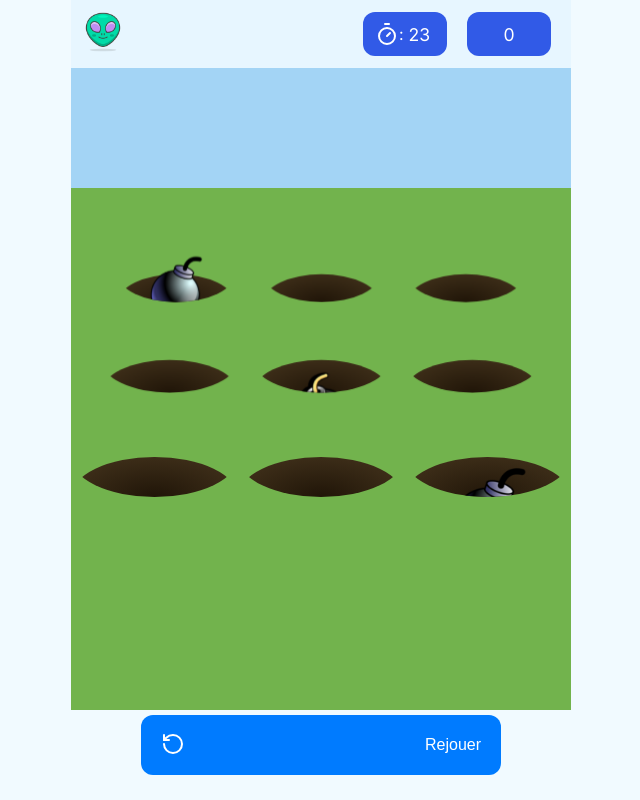
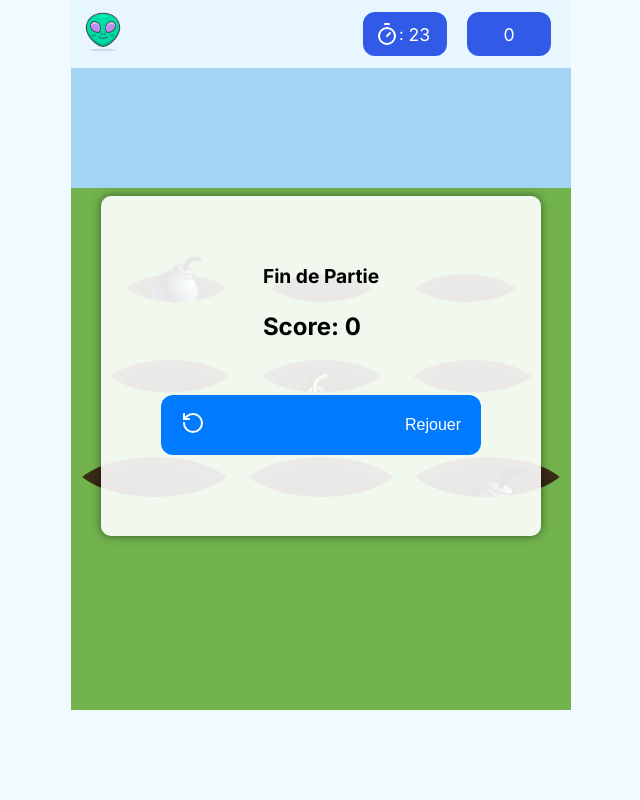
Before and after one commit to sthiefaine/waapi-hammer, a Next.js app: page /game in a window 1280 px wide. Both pictures are taken after a click on the button "Arreter". Shown: the whole page, without its empty margins (319-959 px from the left). Built offline with nearby package versions, Linux system fonts and the light colour scheme.

Commit message:
feat(popup): add pop in game

```diff
--- a/components/InGameActionButton/inGameActionButton.tsx
+++ b/components/InGameActionButton/inGameActionButton.tsx
@@ -22,24 +22,6 @@ export default function InGameActionButton() {
           />
         </>
       )}
-      {gameState === GameStateEnum.END && (
-        <>
-          <Button
-            icon={<RotateCcw />}
-            text="Rejouer"
-            gameState={GameStateEnum.RESET}
-          />
-        </>
-      )}
-      {gameState === GameStateEnum.PAUSED && (
-        <>
-          <Button
-            icon={<Play />}
-            text="Reprendre"
-            gameState={GameStateEnum.PLAYING}
-          />
-        </>
-      )}
     </div>
   );
 }
--- a/components/board/board.tsx
+++ b/components/board/board.tsx
@@ -14,6 +14,7 @@ import InGameActionButton from "../InGameActionButton/inGameActionButton";
 import { Countdown } from "../countdown/countdown";
 import { randomIntFromInterval } from "@/helpers/numbers";
 import { ImageType, bombsList, devPicture, imagesList } from "@/data/images";
+import PopUp from "../popUp/popUp";
 
 type MoleType = {
   speed: number;
@@ -117,6 +118,17 @@ export function Board() {
     }
   }, [gameState]);
 
+  const DisplayPopUP = () => {
+    if (
+      gameState === GameStateEnum.GAME_OVER ||
+      gameState === GameStateEnum.FINISH ||
+      gameState === GameStateEnum.END ||
+      gameState === GameStateEnum.PAUSED
+    ) {
+      return <PopUp />;
+    }
+  };
+
   return (
     <>
       <section className={styles.section}>
@@ -142,6 +154,8 @@ export function Board() {
           ))}
         </div>
         {gameState === GameStateEnum.INIT && <Countdown />}
+
+        <DisplayPopUP />
       </section>
       <InGameActionButton />
     </>
--- /dev/null
+++ b/components/popUp/popUp.module.css
@@ -0,0 +1,43 @@
+.popUp {
+  position: absolute;
+  top: 20%;
+  width: 80%;
+  max-width: 500px;
+  min-height: 300px;
+  background-color: rgba(255, 255, 255, 0.9);
+  padding: 20px;
+  border-radius: 10px;
+  box-shadow: 0 0 10px rgba(0, 0, 0, 0.5);
+  z-index: 1000;
+  display: flex;
+  flex-direction: column;
+  align-items: center;
+  justify-content: center;
+}
+
+.header {
+  font-size: 1.5rem;
+  font-weight: bold;
+  margin-bottom: 10px;
+}
+
+.title {
+  font-size: 1.2rem;
+  margin-bottom: 10px;
+}
+
+.body {
+  font-size: 1rem;
+  margin-bottom: 10px;
+}
+
+.text {
+  font-size: 1rem;
+  margin-bottom: 10px;
+}
+
+.footer {
+  display: flex;
+  justify-content: space-between;
+  width: 100%;
+}
--- /dev/null
+++ b/components/popUp/popUp.tsx
@@ -0,0 +1,83 @@
+import { GameStateEnum, useGameStore } from "@/zustand/store/game";
+import styles from "./popUp.module.css";
+import { use, useEffect, useState } from "react";
+import { Button } from "../button/button";
+import { Play, RotateCcw } from "lucide-react";
+
+export function PopUp() {
+  const { gameState, score } = useGameStore();
+
+  const [text, setText] = useState("");
+
+  useEffect(() => {
+    switch (gameState) {
+      case "GAME_OVER":
+        setText("Perdu");
+        break;
+      case "FINISH":
+        setText("Partie Terminée");
+        break;
+      case "PAUSED":
+        setText("Pause");
+        break;
+      case "END":
+        setText("Fin de Partie");
+        break;
+      default:
+        setText(gameState);
+        break;
+    }
+  }, [gameState]);
+
+  return (
+    <div className={styles.popUp}>
+      <div className={styles.header}>
+        <h2 className={styles.title}>{text}</h2>
+        <p>Score: {score}</p>
+      </div>
+      <div className={styles.body}>
+        <div className={styles.text}></div>
+      </div>
+      <div className={styles.footer}>
+        {gameState === GameStateEnum.END && (
+          <>
+            <Button
+              icon={<RotateCcw />}
+              text="Rejouer"
+              gameState={GameStateEnum.RESET}
+            />
+          </>
+        )}
+        {gameState === GameStateEnum.PAUSED && (
+          <>
+            <Button
+              icon={<Play />}
+              text="Reprendre"
+              gameState={GameStateEnum.PLAYING}
+            />
+          </>
+        )}
+        {gameState === GameStateEnum.GAME_OVER && (
+          <>
+            <Button
+              icon={<RotateCcw />}
+              text="Rejouer"
+              gameState={GameStateEnum.RESET}
+            />
+          </>
+        )}
+        {gameState === GameStateEnum.FINISH && (
+          <>
+            <Button
+              icon={<RotateCcw />}
+              text="Rejouer"
+              gameState={GameStateEnum.RESET}
+            />
+          </>
+        )}
+      </div>
+    </div>
+  );
+}
+
+export default PopUp;
```
